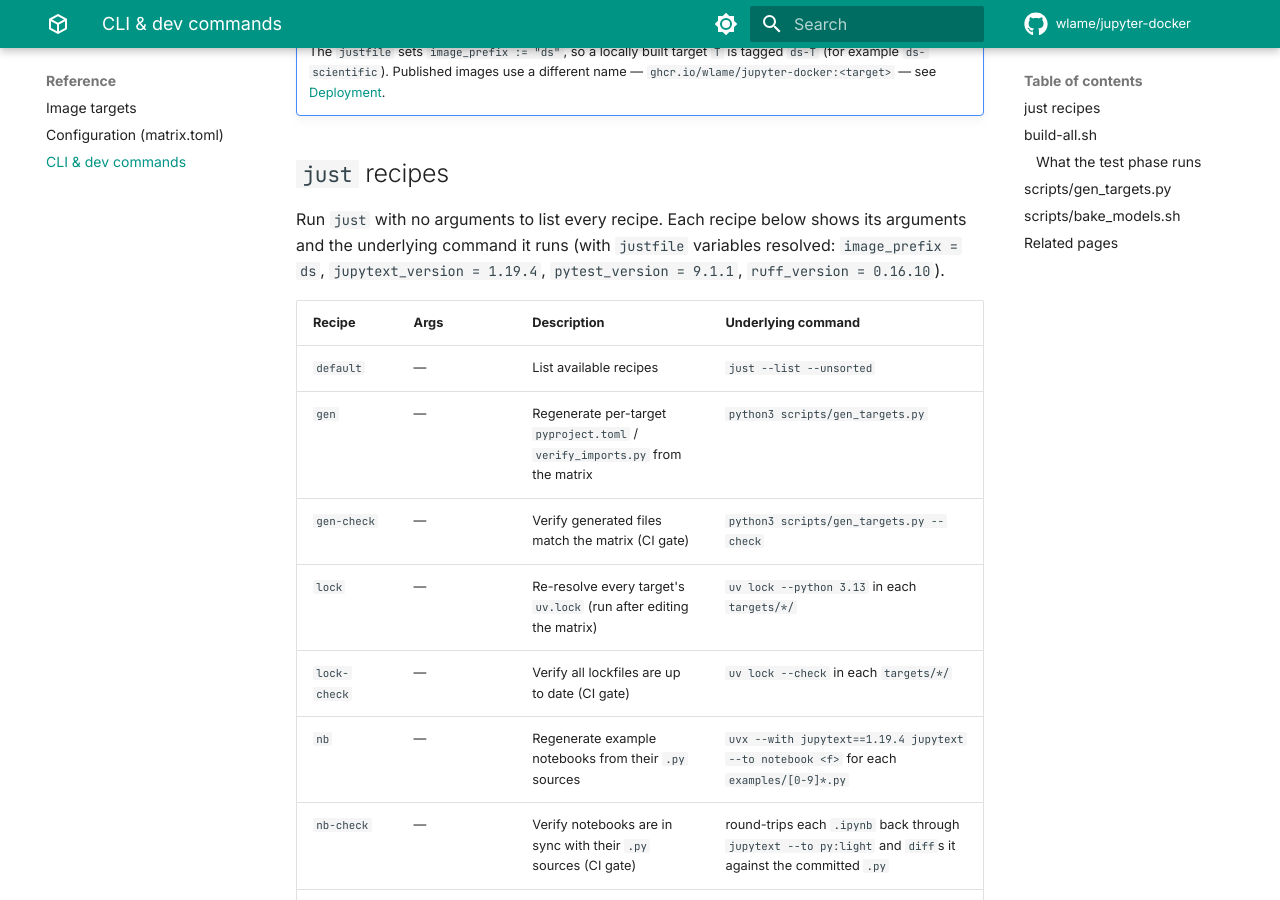
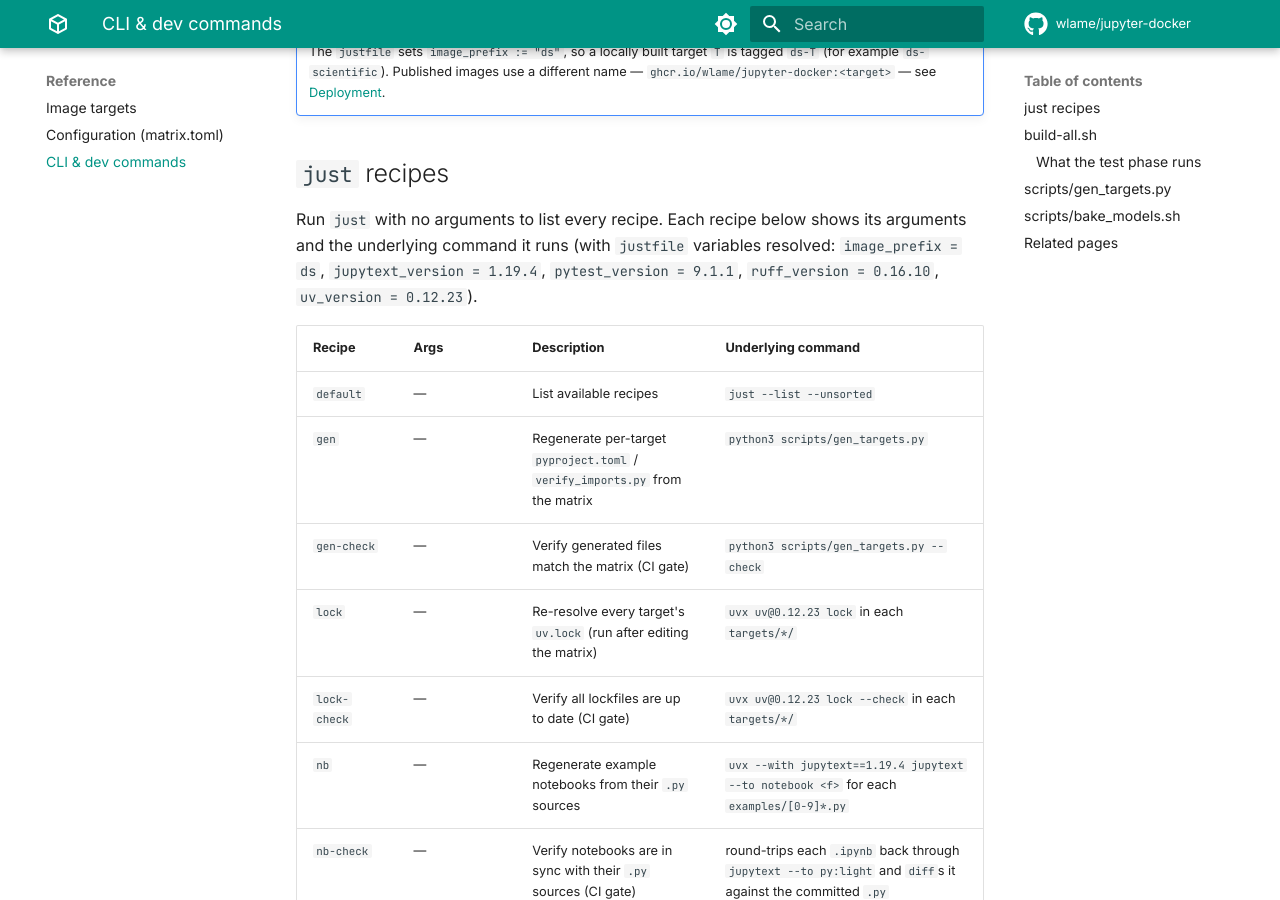
Before and after one commit to wlame/jupyter-docker, an MkDocs documentation site: the page built from docs/reference/cli.md, in a window 1280 px wide and 900 px high, scrolled down 399 px. Built offline with MkDocs 1.6.1 and Material for MkDocs 9.7.7, drawn with Linux system fonts in a browser that asks for light colours; plug-ins that fetch from the network failed and are left out; comment, search, counter and statistics services are not loaded.

Commit message:
Upgrade uv to 0.12.23 and run the lock recipes with that exact version.

```diff
--- a/docs/reference/cli.md
+++ b/docs/reference/cli.md
@@ -21,15 +21,15 @@ and the target generator (`scripts/gen_targets.py`) documented below.
 
 Run `just` with no arguments to list every recipe. Each recipe below shows its
 arguments and the underlying command it runs (with `justfile` variables resolved:
-`image_prefix = ds`, `jupytext_version = 1.19.4`, `pytest_version = 9.1.1`, `ruff_version = 0.16.10`).
+`image_prefix = ds`, `jupytext_version = 1.19.4`, `pytest_version = 9.1.1`, `ruff_version = 0.16.10`, `uv_version = 0.12.23`).
 
 | Recipe | Args | Description | Underlying command |
 |---|---|---|---|
 | `default` | — | List available recipes | `just --list --unsorted` |
 | `gen` | — | Regenerate per-target `pyproject.toml` / `verify_imports.py` from the matrix | `python3 scripts/gen_targets.py` |
 | `gen-check` | — | Verify generated files match the matrix (CI gate) | `python3 scripts/gen_targets.py --check` |
-| `lock` | — | Re-resolve every target's `uv.lock` (run after editing the matrix) | `uv lock --python 3.13` in each `targets/*/` |
-| `lock-check` | — | Verify all lockfiles are up to date (CI gate) | `uv lock --check` in each `targets/*/` |
+| `lock` | — | Re-resolve every target's `uv.lock` (run after editing the matrix) | `uvx uv@0.12.23 lock` in each `targets/*/` |
+| `lock-check` | — | Verify all lockfiles are up to date (CI gate) | `uvx uv@0.12.23 lock --check` in each `targets/*/` |
 | `nb` | — | Regenerate example notebooks from their `.py` sources | `uvx --with jupytext==1.19.4 jupytext --to notebook <f>` for each `examples/[0-9]*.py` |
 | `nb-check` | — | Verify notebooks are in sync with their `.py` sources (CI gate) | round-trips each `.ipynb` back through `jupytext --to py:light` and `diff`s it against the committed `.py` |
 | `lint` | — | Lint Python always; shell/Dockerfile linters run when installed (CI enforces both) | `uvx ruff@0.16.10 check scripts/ tests/` (rules from `ruff.toml`); then `shellcheck build-all.sh scripts/bake_models.sh` and `hadolint --ignore DL3008 Dockerfile` if installed |
```
Also changed, not shown: docs/concepts/architecture.md (+1 -1 lines), docs/concepts/data-flow.md (+1 -1 lines), docs/index.md (+1 -1 lines), docs/use-cases/extend-the-matrix.md (+1 -1 lines), 4 other files.
